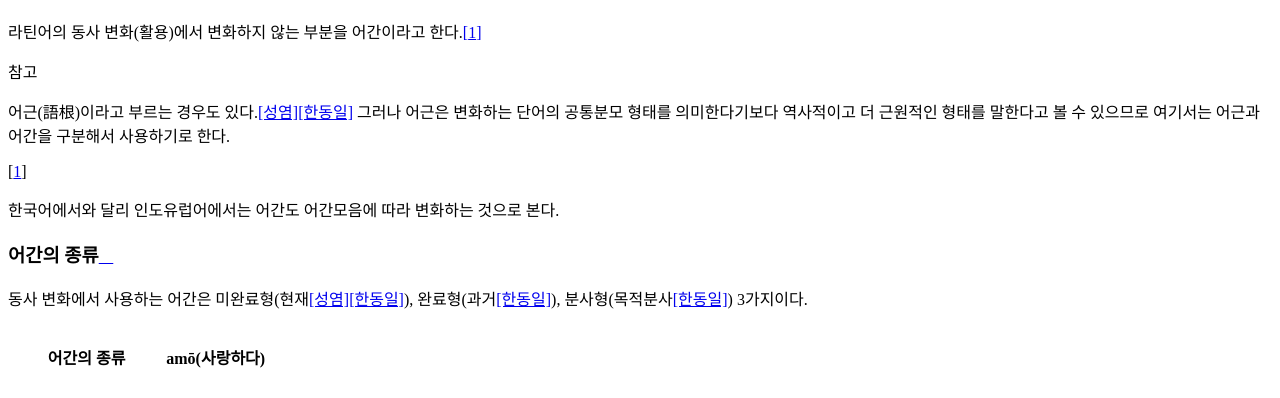
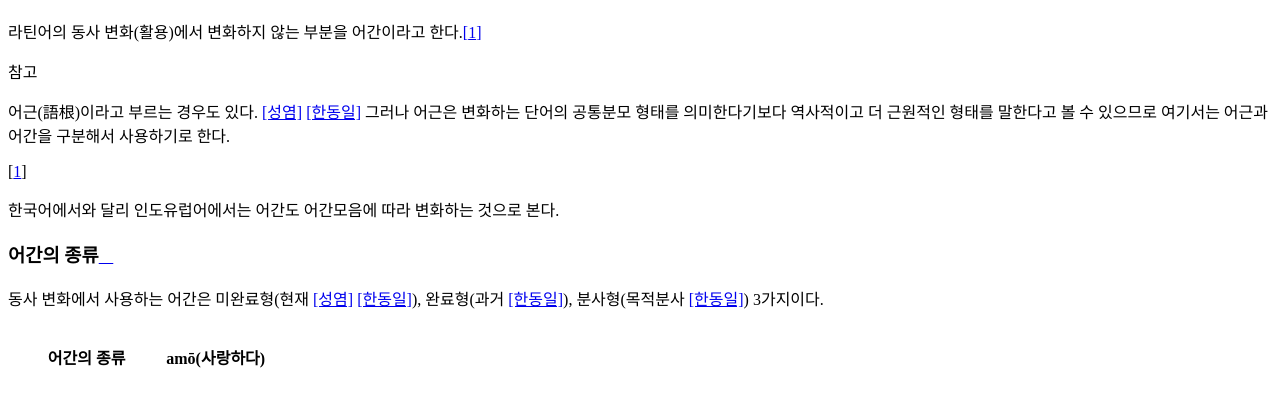
Before and after one commit to kabbala/grammatica_latina, a Sphinx documentation site: the page built from source/coniugatio_verbi.rst, in a window 1280 px wide. Shown: the part 1446-1844 px from the top of the page. Built offline with Sphinx 7.4.7 and the Read the Docs theme 2.0.0, drawn with Linux system fonts in a browser that asks for light colours.

Commit message:
주석 표시 간격 다시 넓힘

```diff
--- a/source/coniugatio_verbi.rst
+++ b/source/coniugatio_verbi.rst
@@ -10,14 +10,14 @@
 
 .. note::
 
-   어근(語根)이라고 부르는 경우도 있다.\ [성염]_\ [한동일]_ 그러나 어근은 변화하는 단어의 공통분모 형태를 의미한다기보다 역사적이고 더 근원적인 형태를 말한다고 볼 수 있으므로 여기서는 어근과 어간을 구분해서 사용하기로 한다.
+   어근(語根)이라고 부르는 경우도 있다. [성염]_ [한동일]_ 그러나 어근은 변화하는 단어의 공통분모 형태를 의미한다기보다 역사적이고 더 근원적인 형태를 말한다고 볼 수 있으므로 여기서는 어근과 어간을 구분해서 사용하기로 한다.
 
 .. [#] 한국어에서와 달리 인도유럽어에서는 어간도 어간모음에 따라 변화하는 것으로 본다.
 
 
 어간의 종류
 ~~~~~~~~~~~
-동사 변화에서 사용하는 어간은 미완료형(현재\ [성염]_\ [한동일]_), 완료형(과거\ [한동일]_), 분사형(목적분사\ [한동일]_) 3가지이다.
+동사 변화에서 사용하는 어간은 미완료형(현재 [성염]_ [한동일]_), 완료형(과거 [한동일]_), 분사형(목적분사 [한동일]_) 3가지이다.
 
 .. csv-table::
    :header-rows: 1
```
